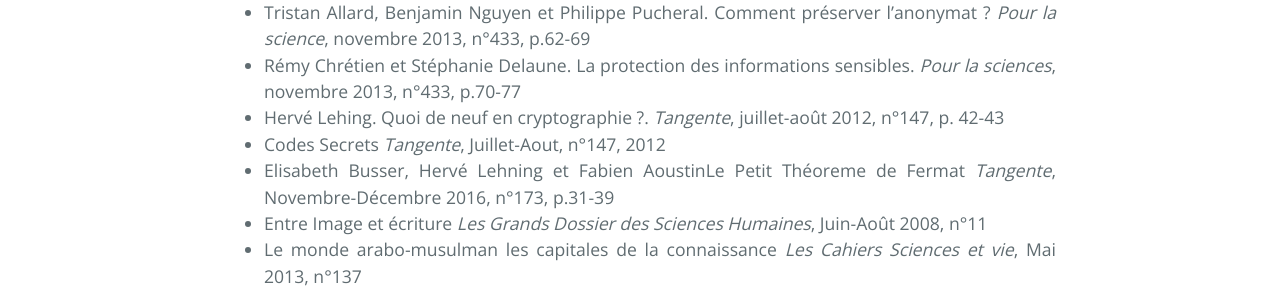
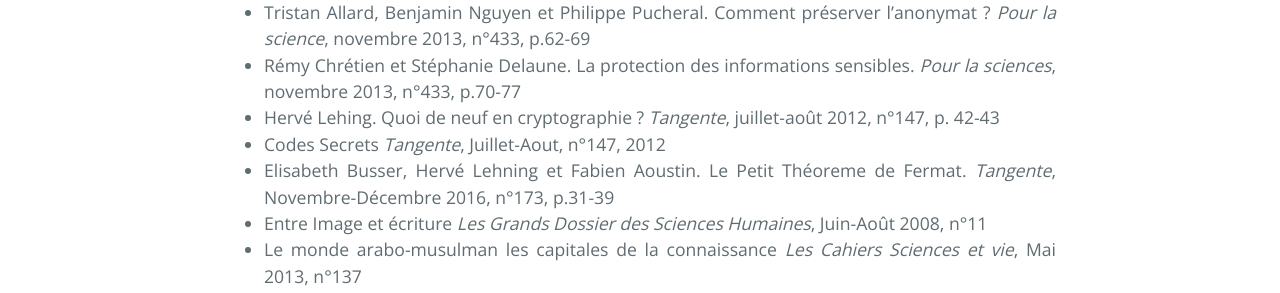
Before and after one commit to SamuelGallay/CryptoTPE, a Jekyll site: the page built from pages/sources.md, in a window 1280 px wide and 900 px high, scrolled down 345 px. Shown: the part 155-448 px from the top of the window. Built offline with Jekyll 4.4.1, drawn with Linux system fonts in a browser that asks for light colours; our own code applies the rules of GitHub Pages for plain Markdown files.

Commit message:
Update sources.md

```diff
--- a/pages/sources.md
+++ b/pages/sources.md
@@ -6,9 +6,9 @@
 # Articles
 * Tristan Allard, Benjamin Nguyen et Philippe Pucheral. Comment préserver l'anonymat ? *Pour la science*, novembre 2013, n°433, p.62-69
 * Rémy Chrétien et Stéphanie Delaune. La protection des informations sensibles. *Pour la sciences*, novembre 2013, n°433, p.70-77
-* Hervé Lehing. Quoi de neuf en cryptographie ?. *Tangente*, juillet-août 2012, n°147, p. 42-43
+* Hervé Lehing. Quoi de neuf en cryptographie ? *Tangente*, juillet-août 2012, n°147, p. 42-43
 * Codes Secrets *Tangente*, Juillet-Aout, n°147, 2012
-* Elisabeth Busser, Hervé Lehning et Fabien AoustinLe Petit Théoreme de Fermat *Tangente*, Novembre-Décembre 2016, n°173, p.31-39
+* Elisabeth Busser, Hervé Lehning et Fabien Aoustin. Le Petit Théoreme de Fermat. *Tangente*, Novembre-Décembre 2016, n°173, p.31-39
 * Entre Image et écriture *Les Grands Dossier des Sciences Humaines*, Juin-Août 2008, n°11
 * Le monde arabo-musulman les capitales de la connaissance *Les Cahiers Sciences et vie*, Mai 2013, n°137
 * L'ère d'Internet : Les enjeux d'un réseau global *Dossier pour la science*, Janvier-Mars 2010, n°66
```
